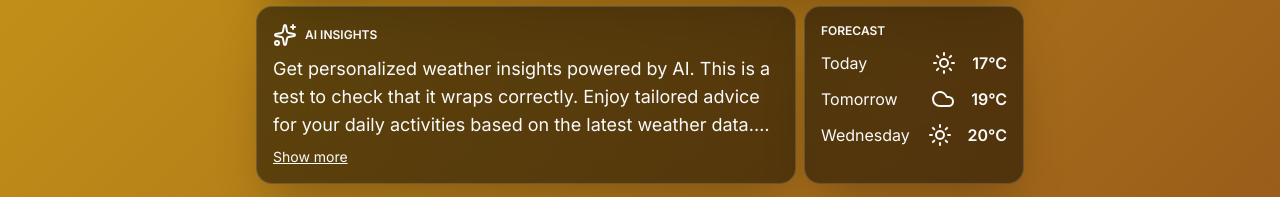
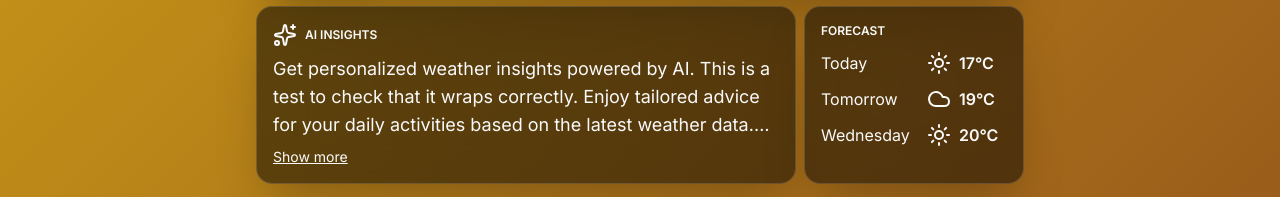
Before and after one commit to jsjf93/WeatherDashboard, a React (Vite) app in the folder WeatherDashboard.Web/: page / in a window 1280 px wide. Shown: the part 496-693 px from the top of the page. Built offline with nearby package versions, Linux system fonts and the light colour scheme.

Commit message:
Resolved minor spacing issues with the icons in the forecast

```diff
--- a/WeatherDashboard.Web/src/components/Forecast.tsx
+++ b/WeatherDashboard.Web/src/components/Forecast.tsx
@@ -7,25 +7,25 @@ export function Forecast() {
       <Card>
         <div className="flex flex-col gap-3 md:min-h-36">
           <h2 className="text-xs font-semibold uppercase">Forecast</h2>
-          <div className="flex items-center gap-4 whitespace-nowrap justify-between">
+          <div className="flex items-center whitespace-nowrap justify-between">
             <span className="w-20">Today</span>
-            <div className="flex items-center gap-4">
+            <div className="flex items-center gap-2">
               <Sun size={24} className="shrink-0" />
-              <span className="font-semibold">17°C</span>
+              <span className="font-semibold w-12">17°C</span>
             </div>
           </div>
-          <div className="flex items-center gap-4 whitespace-nowrap justify-between">
+          <div className="flex items-center whitespace-nowrap justify-between">
             <span className="w-20">Tomorrow</span>
-            <div className="flex items-center gap-4">
+            <div className="flex items-center gap-2">
               <Cloud size={24} className="shrink-0" />
-              <span className="font-semibold">19°C</span>
+              <span className="font-semibold w-12">19°C</span>
             </div>
           </div>
-          <div className="flex items-center gap-4 whitespace-nowrap justify-between">
+          <div className="flex items-center whitespace-nowrap justify-between">
             <span className="w-20">Wednesday</span>
-            <div className="flex items-center gap-4">
+            <div className="flex items-center gap-2">
               <Sun size={24} className="shrink-0" />
-              <span className="font-semibold">20°C</span>
+              <span className="font-semibold w-12">20°C</span>
             </div>
           </div>
         </div>
```
